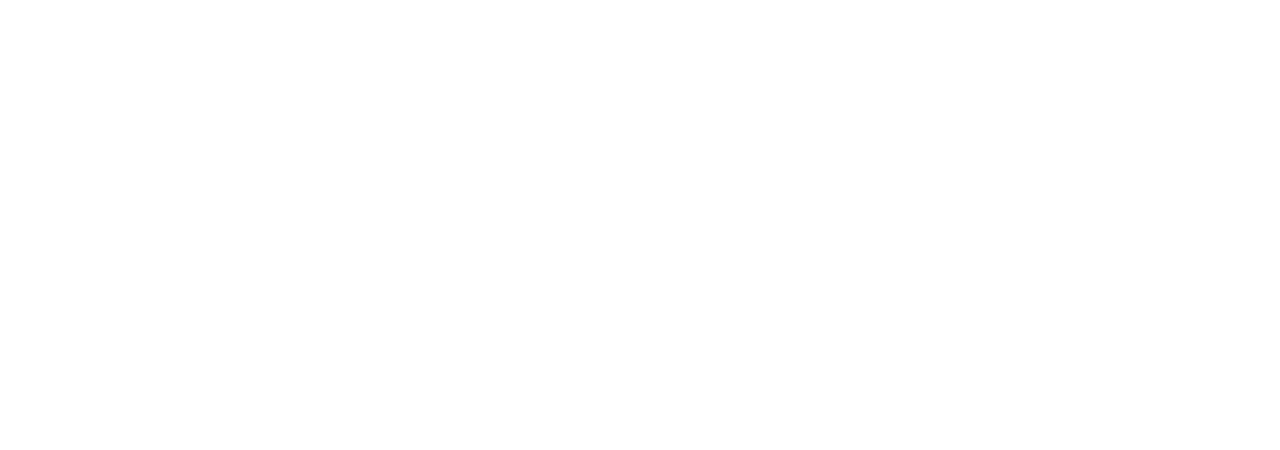
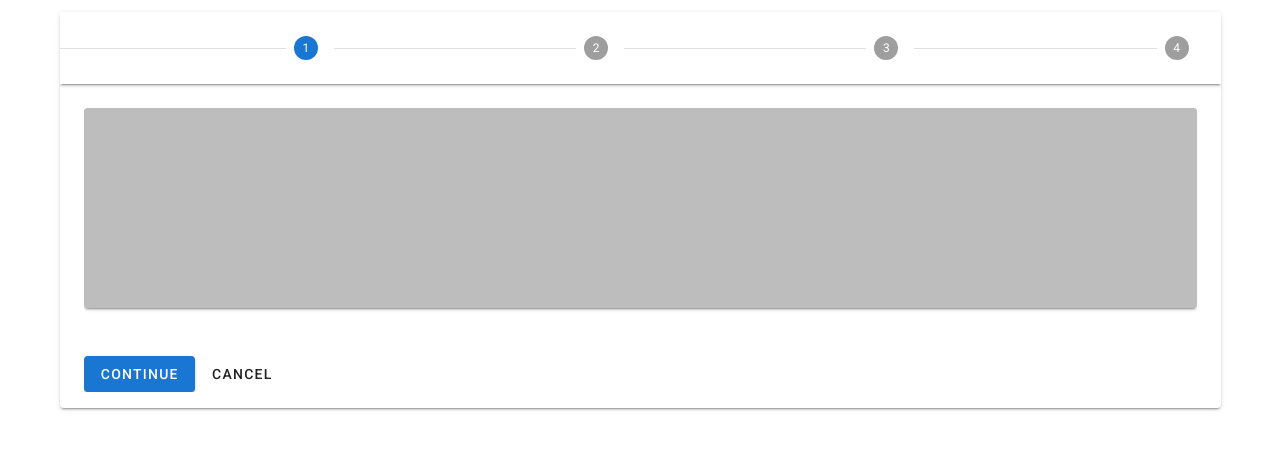
Before and after one commit to Fink2005/Navigay, a Nuxt app: page / in a window 1280 px wide. Shown: the top 450 px of the page. Built offline with nearby package versions, Linux system fonts and the light colour scheme.

Commit message:
idk
outline

```diff
--- /dev/null
+++ b/components/chillman.vue
@@ -0,0 +1,117 @@
+<template>
+    <v-stepper v-model="e1">
+    <v-stepper-header>
+      <v-divider></v-divider>
+      <v-stepper-step
+        :complete="e1 > 1"
+        step="1">
+      <v-divider></v-divider>
+      </v-stepper-step>
+
+      <v-divider></v-divider>
+
+      <v-stepper-step
+        :complete="e1 > 2"
+        step="2">
+      </v-stepper-step>
+
+      <v-divider></v-divider>
+
+      <v-stepper-step :complete="e1 > 3"
+        step="3">
+      </v-stepper-step>
+      <v-divider></v-divider>
+      <v-stepper-step
+        step="4">
+      </v-stepper-step>
+    </v-stepper-header>
+
+    <v-stepper-items>
+      <v-stepper-content step="1">
+        <v-card
+          class="mb-12"
+          color="grey lighten-1"
+          height="200px"
+        ></v-card>
+
+        <v-btn
+          color="primary"
+          @click="e1 = 2"
+        >
+          Continue
+        </v-btn>
+
+        <v-btn text>
+          Cancel
+        </v-btn>
+      </v-stepper-content>
+
+      <v-stepper-content step="2">
+        <v-card
+          class="mb-12"
+          color="grey lighten-1"
+          height="200px"
+        ></v-card>
+
+        <v-btn
+          color="primary"
+          @click="e1 = 3"
+        >
+          Continue
+        </v-btn>
+
+        <v-btn text>
+          Cancel
+        </v-btn>
+      </v-stepper-content>
+
+      <v-stepper-content step="3">
+        <v-card
+          class="mb-12"
+          color="grey lighten-1"
+          height="200px"
+        ></v-card>
+
+        <v-btn
+          color="primary"
+          @click="e1 = 4"
+        >
+          Continue
+        </v-btn>
+
+        <v-btn text>
+          Cancel
+        </v-btn>
+      </v-stepper-content>
+        <v-stepper-content step="4">
+        <v-card
+          class="mb-12"
+          color="grey lighten-1"
+          height="200px"
+        ></v-card>
+
+        <v-btn
+          color="primary"
+          @click="e1 = 1"
+        >
+          Continue
+        </v-btn>
+
+        <v-btn text>
+          Cancel
+        </v-btn>
+      </v-stepper-content>
+    </v-stepper-items>
+  </v-stepper>
+
+</template>
+
+<script>
+  export default {
+    data () {
+      return {
+        e1: 1,
+      }
+    },
+  }
+</script>
--- /dev/null
+++ b/components/omg.vue
@@ -0,0 +1,79 @@
+<template>
+    <v-stepper v-model="step">
+      <!-- Step 3 -->
+      <v-stepper-content step="3">
+        <v-card>
+          <v-card-title>Confirm your trip details</v-card-title>
+          <v-card-text>
+            <p>
+              Not a member? You can book too.
+              <v-btn text color="primary">Become a member and save a lot!</v-btn>
+            </p>
+            <v-form>
+              <v-row>
+                <v-col cols="12" md="6">
+                  <v-text-field
+                    label="Mobile number"
+                    v-model="mobileNumber"
+                    outlined
+                  />
+                </v-col>
+                <v-col cols="12" md="6">
+                  <v-text-field
+                    label="Code"
+                    v-model="code"
+                    outlined
+                  />
+                </v-col>
+                <v-col cols="12" md="6">
+                  <v-btn @click="sendCode" color="primary" block>Send Code</v-btn>
+                </v-col>
+                <v-col cols="12" md="6">
+                  <v-btn @click="checkCode" color="primary" block>Check Code</v-btn>
+                </v-col>
+              </v-row>
+              <v-divider class="my-4"></v-divider>
+              <v-list>
+                <v-list-item>
+                  <v-list-item-content>Boat:</v-list-item-content>
+                  <v-list-item-content class="text-right">Vectra 21</v-list-item-content>
+                </v-list-item>
+                <v-list-item>
+                  <v-list-item-content>Passengers:</v-list-item-content>
+                  <v-list-item-content class="text-right">10</v-list-item-content>
+                </v-list-item>
+                <v-list-item>
+                  <v-list-item-content>Date:</v-list-item-content>
+                  <v-list-item-content class="text-right">11 September</v-list-item-content>
+                </v-list-item>
+                <v-list-item>
+                  <v-list-item-content>Time:</v-list-item-content>
+                  <v-list-item-content class="text-right">17:15-19:15</v-list-item-content>
+                </v-list-item>
+                <v-list-item>
+                  <v-list-item-content>Total Minutes:</v-list-item-content>
+                  <v-list-item-content class="text-right">120</v-list-item-content>
+                </v-list-item>
+                <v-list-item>
+                  <v-list-item-content>Lake:</v-list-item-content>
+                  <v-list-item-content class="text-right">Memphrémagog</v-list-item-content>
+                </v-list-item>
+                <v-list-item>
+                  <v-list-item-content>Dock:</v-list-item-content>
+                  <v-list-item-content class="text-right">Pointe Merry</v-list-item-content>
+                </v-list-item>
+                <v-list-item>
+                  <v-list-item-content>City:</v-list-item-content>
+                  <v-list-item-content class="text-right">Magog</v-list-item-content>
+                </v-list-item>
+              </v-list>
+            </v-form>
+          </v-card-text>
+          <v-card-actions>
+            <v-btn @click="previousStep">Previous</v-btn>
+            <v-btn @click="nextStep" color="primary">Next Step</v-btn>
+          </v-card-actions>
+        </v-card>
+      </v-stepper-content>
+    </v-stepper>
+  </template>
--- a/pages/index.vue
+++ b/pages/index.vue
@@ -1,5 +1,6 @@
 <template>
-
+    <chillman>
+    </chillman>
 </template>
 
 <script>
```
Also changed, not shown: 1 other file (tests, documents, lock files or other folders).
